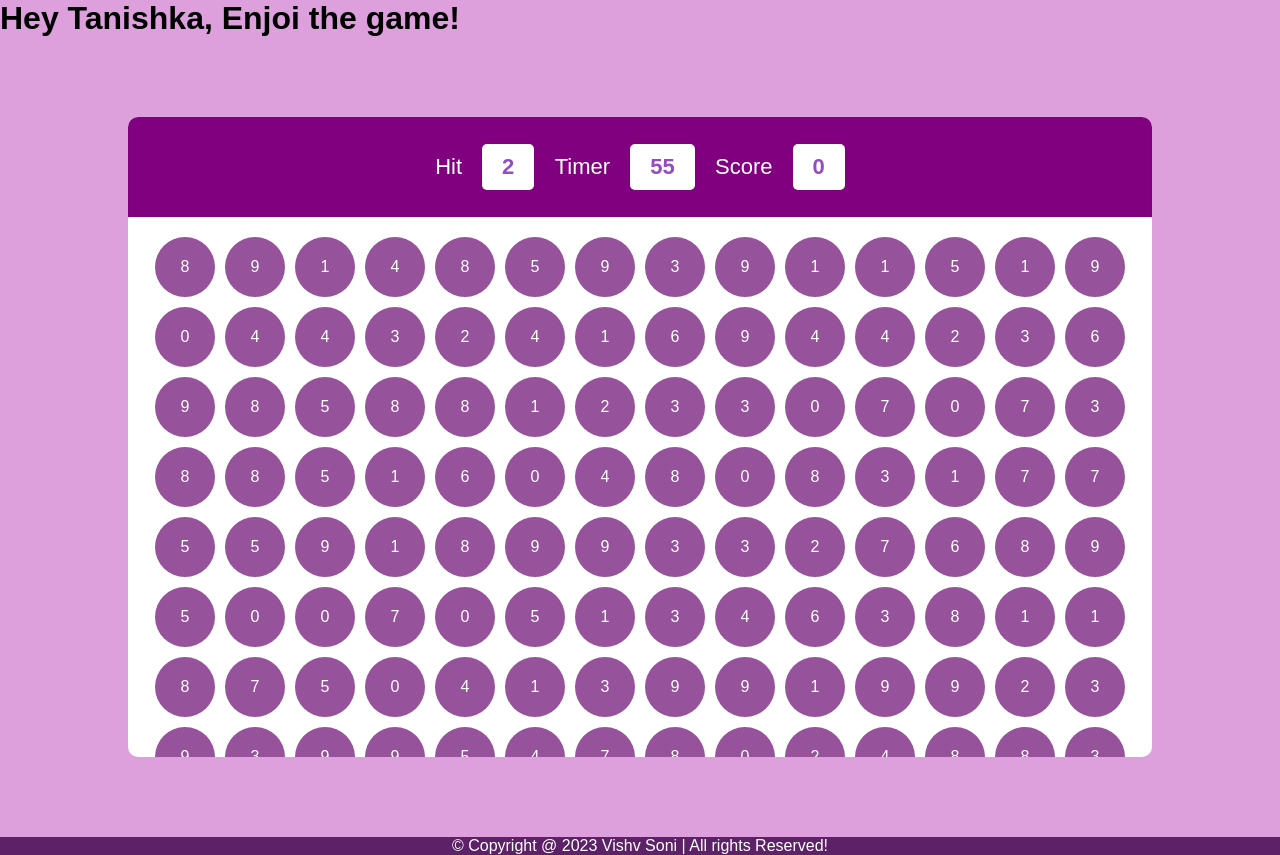
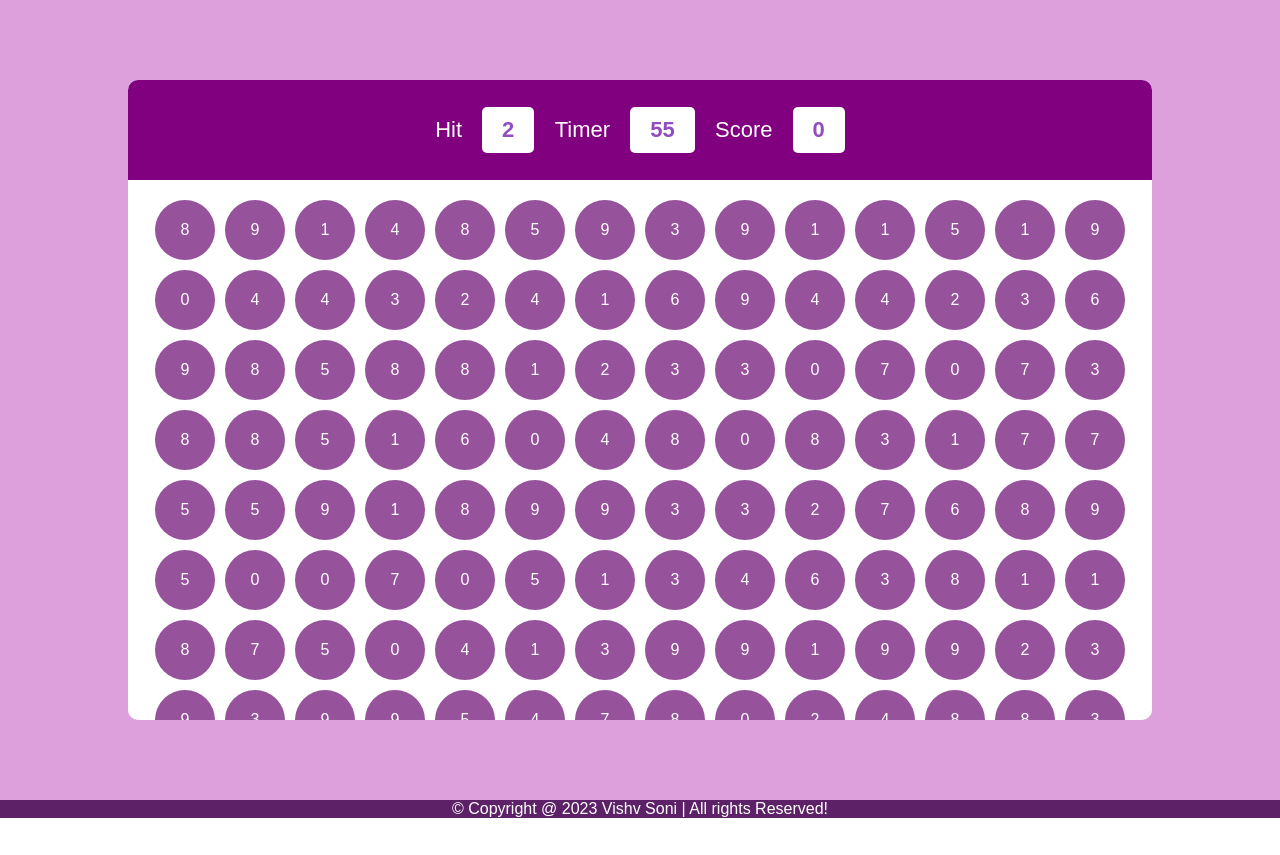
Before and after one commit to vishvsoni27/Bubble-Game, a plain HTML site: page index.html in a window 1280 px wide. After the commit the page ends 818 px from the top, so only its background shows below. Drawn offline with Linux system fonts and the light colour scheme; a web font is replaced by a local one.

Commit message:
Update index.html

```diff
--- a/index.html
+++ b/index.html
@@ -8,7 +8,6 @@
     <link rel="stylesheet" href="style.css">
 </head>
 <body>
-    <h1>Hey Tanishka, Enjoi the game!</h1>
     <div id="main">
         <div id="panel">
             <div id="ptop">
```
